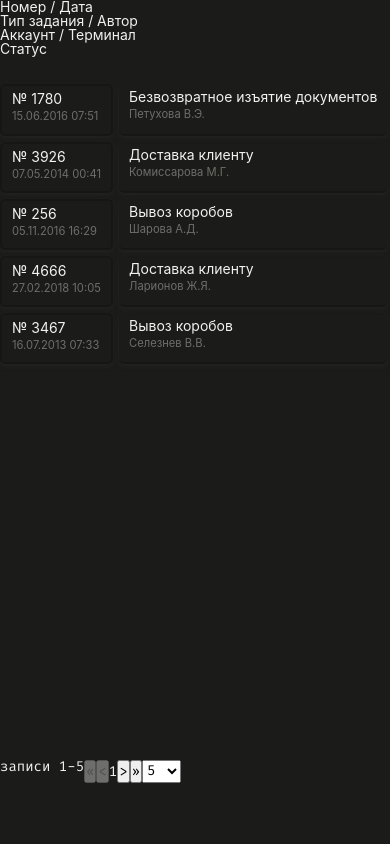
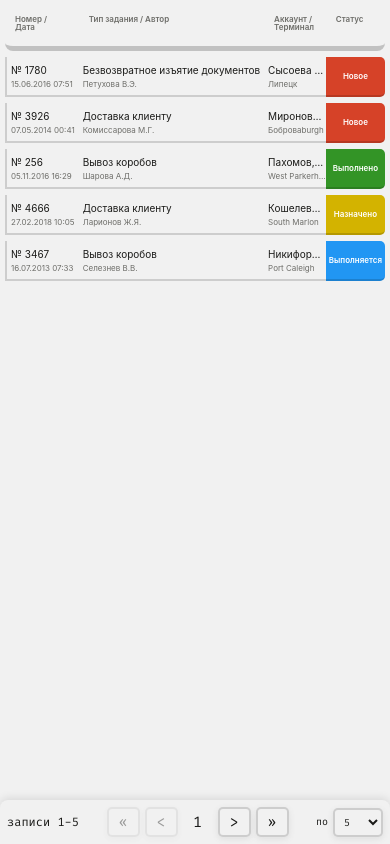
Before and after one commit to AleshaIdetRvat/test-IP-Najmushina, a React (Create React App) app: page /tasks in a window 390 px wide. Built offline with nearby package versions, Linux system fonts and the light colour scheme; a web font is replaced by a local one.

Commit message:
added adaptive

```diff
--- a/src/assets/style/App.scss
+++ b/src/assets/style/App.scss
@@ -116,11 +116,15 @@ button {
         font-size: 14px;
     }
 
+    @media (max-width: 645px) {
+        font-size: 10px;
+    }
+
     background-color: var(--grey);
     color: var(--black);
 
-    background-color: var(--black);
-    color: var(--grey);
+    // background-color: var(--black);
+    // color: var(--grey);
 }
 
 .container {
--- a/src/components/Tasks/Tasks.jsx
+++ b/src/components/Tasks/Tasks.jsx
@@ -4,6 +4,14 @@ import { TasksItem } from "./TasksItem"
 import "./Tasks.scss"
 
 const TasksHeader = () => {
+    return (
+        <>
+            <div className='tasks-header__item'>Номер / Дата</div>
+            <div className='tasks-header__item'>Тип задания / Автор</div>
+            <div className='tasks-header__item'>Аккаунт / Терминал</div>
+            <div className='tasks-header__item'>Статус</div>
+        </>
+    )
     return (
         <header className='tasks__header tasks-header'>
             <div className='tasks-header__container'>
@@ -67,10 +75,15 @@ const TasksBottom = ({
                                 className='tasks-bottom__current-page-input'
                                 autoFocus
                                 defaultValue={currentPageNumber}
+                                type='number'
                                 onBlur={(e) => {
                                     setEditMode(false)
                                     const newPageNumber = +e.target.value
-                                    if (newPageNumber <= tasksLength / pageSize)
+                                    if (
+                                        newPageNumber <=
+                                            tasksLength / pageSize &&
+                                        newPageNumber > 0
+                                    )
                                         setCurrentPageNumber(newPageNumber)
                                 }}
                             ></input>
@@ -101,7 +114,8 @@ const TasksBottom = ({
                         {"»"}
                     </button>
                 </div>
-
+                <div className='tasks-bottom__select-block'>
+                    <span>по</span>
                     <select
                         className='tasks-bottom__select'
                         onChange={(e) => {
@@ -110,12 +124,17 @@ const TasksBottom = ({
                         }}
                         value={pageSize}
                     >
-                    <option className='tasks-bottom__select-option' value={25}>
+                        <option
+                            className='tasks-bottom__select-option'
+                            value={25}
+                        >
                             25
                         </option>
                         <option value={15}>15</option>
                         <option value={5}>5</option>
                     </select>
+                    <span>записей</span>
+                </div>
             </div>
         </footer>
     )
@@ -138,10 +157,10 @@ const Tasks = ({ tasks }) => {
     return (
         <div className='tasks'>
             <div className='tasks__container container'>
+                <div className='tasks__list tasks-list'>
+                    <div className='tasks-list__container'>
                         <TasksHeader />
 
-                <div className='tasks__list tasks-list'>
-                    <div className='tasks-list__container'>
                         {currentTasks.map((task) => (
                             <TasksItem
                                 onClick={() =>
--- a/src/components/Tasks/Tasks.scss
+++ b/src/components/Tasks/Tasks.scss
@@ -4,19 +4,20 @@
     height: 100vh;
     display: flex;
     flex-direction: column;
+    position: relative;
 }
 .tasks__header {
-    flex: 0 0 10%;
 }
 .tasks__list {
-    flex: 0 0 80%;
-
     overflow: auto;
     display: flex;
     flex-direction: column;
 }
 .tasks__bottom {
-    flex: 0 0 10%;
+    position: absolute;
+    left: 0;
+    right: 0;
+    bottom: 0;
 }
 
 // Tasks Header
@@ -27,33 +28,153 @@
 .tasks-header__row {
 }
 .tasks-header__item {
+    position: sticky;
+    top: 0;
+    padding: 15px 10px;
+
+    font-size: 0.8em;
+    font-weight: 600;
+    color: var(--black-light);
+
+    background-color: var(--grey);
+    border-bottom: 5px solid rgba(0, 0, 0, 0.2);
+
+    &:first-child {
+        border-radius: 0 0 0 8px;
+    }
+    &:nth-child(4) {
+        border-radius: 0 0 8px 0;
+    }
 }
 
 // Tasks Bottom
 .tasks-bottom {
     font-family: "Fira Code", monospace;
     width: 100%;
+    padding: 10px;
+    box-shadow: 0px -2px 8px 0px rgba(0, 0, 0, 0.1);
+    background-color: var(--grey);
+
+    border-radius: 8px 8px 0 0;
+
+    @media (max-width: 645px) {
+        padding: 7px;
+    }
 }
 .tasks-bottom__row {
-    display: flex;
+    display: grid;
+    grid-template-columns: 20% 1fr 20%;
+    justify-items: center;
+    align-items: center;
+
+    @media (max-width: 645px) {
+        grid-template-columns: auto 1fr auto;
+        grid-template-columns: 30% 1fr 30%;
+    }
+
+    @media (max-width: 560px) {
+        grid-template-columns: auto 1fr auto;
+    }
 }
 .tasks-bottom__current-tasks-numbers {
+    font-size: 1.2em;
+
+    @media (max-width: 645px) {
+        justify-self: start;
+    }
 }
 .tasks-bottom__btns-block {
+    display: flex;
+    align-items: center;
+    gap: 10px;
+    @media (max-width: 645px) {
+        gap: 5px;
+    }
 }
 .tasks-bottom__prev-button,
-.tasks-bottom__next-button {
+.tasks-bottom__next-button,
+.tasks-bottom__select {
+    transition: 0.2s;
+    text-align: center;
     font-family: "Fira Code", monospace;
+    font-size: 1.5em;
+    padding: 0px 15px;
+    border-radius: 5px;
+    background-color: var(--grey);
+    box-shadow: var(--pretty-shadow);
+    color: var(--black);
+    border: 2px solid rgba(0, 0, 0, 0.15);
+
+    @media (max-width: 645px) {
+        padding: 3px 10px;
+    }
+
+    &:hover {
+        border-color: var(--green);
+
+        @media (max-width: 768px) {
+            border-color: rgba(0, 0, 0, 0.15);
+        }
+    }
+
+    &:active {
+        border-color: var(--green);
+    }
+
+    &:disabled {
+        opacity: 0.4;
+        cursor: default;
+
+        &:hover {
+            border-color: rgba(0, 0, 0, 0.15);
+        }
+    }
 }
 
 .tasks-bottom__prev-button {
 }
 .tasks-bottom__next-button {
 }
-.tasks-bottom__current-page-label {
+.tasks-bottom__current-page-label,
+.tasks-bottom__current-page-input {
+    width: 60px;
+    text-align: center;
+
+    @media (max-width: 645px) {
+        width: 30px;
+    }
 }
 
+.tasks-bottom__current-page-label {
+    cursor: pointer;
+
+    font-size: 1.5em;
+}
+.tasks-bottom__current-page-input {
+}
+.tasks-bottom__select-block {
+    font-size: 1em;
+
+    display: flex;
+    gap: 10px;
+    align-items: center;
+    @media (max-width: 645px) {
+        gap: 5px;
+        justify-self: end;
+
+        span {
+            &:last-child {
+                display: none;
+            }
+        }
+    }
+}
 .tasks-bottom__select {
+    width: 50px;
+
+    padding: 5px;
+    text-align: left;
+    font-size: 1em;
 }
 .tasks-bottom__select-option {
 }
@@ -65,9 +186,16 @@
     display: grid;
     gap: 6px;
     grid-template-columns: 0.3fr 0.5fr auto min-content;
+
+    padding: 0 10px 100px;
+
+    @media (max-width: 645px) {
+        padding: 0 5px 100px;
+        column-gap: 0px;
+    }
 }
-// task element (ячейка)
 
+// Task Element (ячейка)
 .task-elem {
     transition: 0.2s;
 
@@ -75,6 +203,13 @@
     border-bottom: 2px solid rgba(0, 0, 0, 0.15);
     box-shadow: var(--pretty-shadow);
     padding: 6px 10px;
+
+    @media (max-width: 645px) {
+        box-shadow: unset;
+        border-radius: 0px;
+
+        padding: 8px 4px 2px;
+    }
 }
 .task-elem__title,
 .task-elem__subtitle {
@@ -95,12 +230,17 @@
     cursor: pointer;
     border: 2px solid rgba(0, 0, 0, 0.15);
 
+    @media (max-width: 645px) {
+        border-top: unset;
+        border-right: unset;
+    }
+
     &:hover {
+        border-color: var(--green);
         @media (min-width: 769px) {
             box-shadow: var(--pretty-shadow-hover);
-            transform: translate(0px, -5px);
+            transform: translate(0px, -3px);
         }
-        border-color: var(--green);
     }
 }
 
@@ -111,6 +251,14 @@
     color: white;
     padding: 7px 10px 8px;
     font-weight: bold;
+
+    @media (max-width: 645px) {
+        font-weight: 600;
+
+        font-size: 0.8em;
+        border-radius: 0 5px 5px 0;
+        padding: 3px 3px 4px;
+    }
 }
 
 .task-account-and-terminal {
```
Lines whose indentation alone changed are shown as unchanged.
